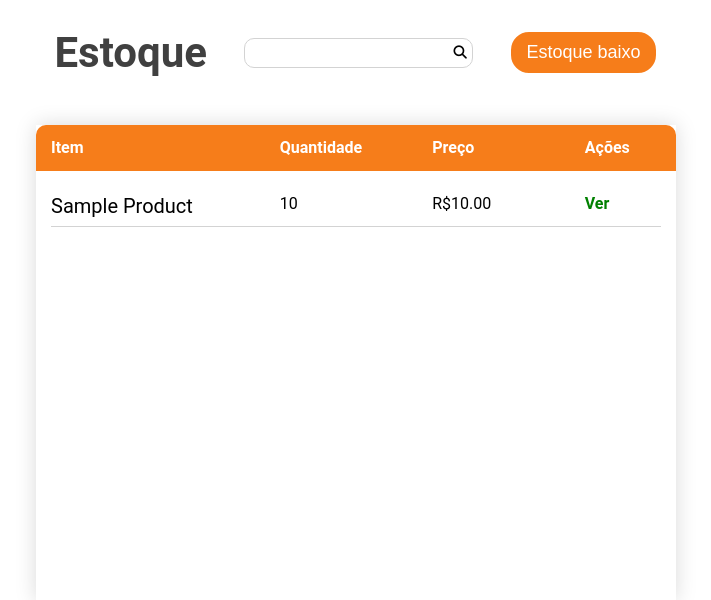
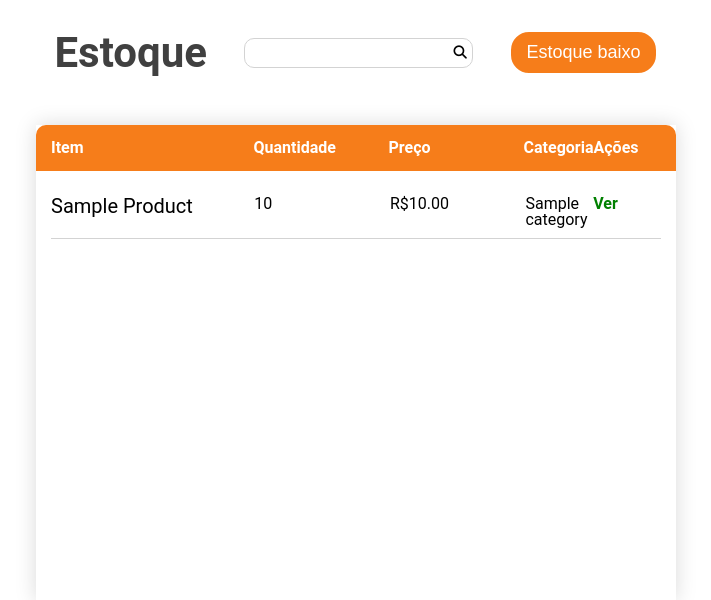
Before and after one commit to luismingati/countIt, a Django app: page /estoque/ in a window 1280 px wide. Shown: the part 70-670 px from the top of the page, without its empty margins (284-995 px from the left). Run offline with Django 4.2, Linux system fonts and the light colour scheme; a user stored in the database is signed in; tables that the repository leaves empty hold one stand-in row (values such as "Sample post"); some libraries are stand-ins or nearby versions.

Commit message:
Adding Category Feature

```diff
--- a/app/models.py
+++ b/app/models.py
@@ -1,6 +1,12 @@
 from django.db import models
 from django.contrib.auth.models import User
 from django.core.validators import MinValueValidator
+
+class Category(models.Model):
+    name = models.CharField(max_length=100)
+
+    def __str__(self):
+        return self.name
 
 class Product(models.Model):
     user = models.ForeignKey(User, on_delete=models.CASCADE, null=True, blank=True)
@@ -8,6 +14,7 @@ class Product(models.Model):
     quantity = models.PositiveIntegerField(validators=[MinValueValidator(1)])
     min_quantity = models.PositiveIntegerField(validators=[MinValueValidator(1)])
     price = models.DecimalField(max_digits=9, decimal_places=2, validators=[MinValueValidator(0.1)])
+    category = models.ForeignKey(Category, on_delete=models.SET_NULL, null=True, blank=True)
 
     def __str__(self):
         return self.name
--- a/app/static/css/list_style.css
+++ b/app/static/css/list_style.css
@@ -83,7 +83,7 @@
 }
 .left-content .content-table .table-head{
     display: grid;
-    grid-template-columns: 3fr 2fr 2fr 1fr;
+    grid-template-columns: 3fr 2fr 2fr 1fr 1fr;
     padding: 15px;
     background-color:#F67D1A;
     border-radius: 10px 10px 0 0;
@@ -97,7 +97,7 @@
 }
 .left-content .content-table .content .product{
     display: grid;
-    grid-template-columns: 3fr 2fr 2fr 1fr;
+    grid-template-columns: 3fr 2fr 2fr 1fr 1fr;
     padding: 10px 0;
     border-bottom: 1px solid lightgray;
 }
--- /dev/null
+++ b/app/templates/app/create_category.html
@@ -0,0 +1,5 @@
+<form method="post">
+    {% csrf_token %}
+    {{ form.as_p }}
+    <button type="submit">Criar Categoria</button>
+</form>
--- a/app/templates/app/product_detail.html
+++ b/app/templates/app/product_detail.html
@@ -13,6 +13,7 @@
             <p class="quantity">Quantidade: {{product.quantity}}</p>
             <p class="price">Preço: R${{product.price}}</p>
             <p class="min-quantity">Quantidade mínima: {{ product.min_quantity }}</p>
+            <p class="category">Categoria: {{ product.category }}</p>
             <div class="buttons">
                 <button class="delete">Deletar</button>
                 <a class="edit" href="{% url 'product-update' product.id %}">Editar</a>
--- a/app/templates/app/product_form.html
+++ b/app/templates/app/product_form.html
@@ -37,8 +37,13 @@
                 {{ form.min_quantity }}
                 {{ form.min_quantity.errors }}
             </div>
+            <div class="form-group">
+                <label for="{{ form.category.auto_id }}">Categoria:</label>
+                {{ form.category }}
+            </div>
 
             <button class="button" type="submit">Enviar</button>
+            <a class="category" href="{% url 'create-category' %}">Criar Categoria</a>
         </form>
     </div>
 </section>
--- a/app/templates/app/product_list.html
+++ b/app/templates/app/product_list.html
@@ -21,6 +21,7 @@
             <p>Item</p>
             <p>Quantidade</p>
             <p>Preço</p>
+            <p>Categoria</p>
             <p>Ações</p>
         </div>
         <div class="content">
@@ -29,6 +30,7 @@
                     <p class="name">{{product.name}}</p>
                     <p>{{product.quantity}}</p>
                     <p>R${{product.price}}</p>
+                    <p>{{product.category}}</p>
                     <a class="look" href="{% url 'product' product.id %}">Ver</a>
                 </div>
             {% endfor %}
--- a/app/urls.py
+++ b/app/urls.py
@@ -1,5 +1,5 @@
 from django.urls import path
-from .views import product_list, product_detail,create_product, product_update, product_delete, home, login_view, register, cart_view, complete_sale, search
+from .views import product_list, product_detail,create_product, product_update, product_delete, home, login_view, register, cart_view, complete_sale, search, create_category
 from django.contrib.auth.views import LogoutView
 
 
@@ -16,4 +16,5 @@ urlpatterns=[
     path('vendas/', cart_view, name='cart'),
     path('vendas/concluir/', complete_sale, name='complete-sale'),
     path('search/', search, name='search'),
+    path('createCategory/', create_category, name='create-category'),
 ]
--- a/app/views.py
+++ b/app/views.py
@@ -1,6 +1,6 @@
 from django.shortcuts import redirect
 from .models import Product, Cart
-from .forms import ProductForm
+from .forms import ProductForm, CategoryForm
 from django.http import JsonResponse
 from json import JSONDecodeError
 import json
@@ -187,3 +187,15 @@ def search(request):
     products = Product.objects.filter(user=request.user, name__icontains=query).order_by('-quantity')
     product_data = [{'id': product.id, 'name': product.name, 'price': product.price, 'quantity': product.quantity} for product in products]
     return JsonResponse({'products': product_data})
+
+@login_required
+def create_category(request):
+    if request.method == 'POST':
+        form = CategoryForm(request.POST)
+        if form.is_valid():
+            form.save()
+            return redirect('product-create')
+    else:
+        form = CategoryForm()
+
+    return render(request, 'app/create_category.html', {'form':form})
--- a/static/css/list_style.css
+++ b/static/css/list_style.css
@@ -83,7 +83,7 @@
 }
 .left-content .content-table .table-head{
     display: grid;
-    grid-template-columns: 3fr 2fr 2fr 1fr;
+    grid-template-columns: 3fr 2fr 2fr 1fr 1fr;
     padding: 15px;
     background-color:#F67D1A;
     border-radius: 10px 10px 0 0;
@@ -97,7 +97,7 @@
 }
 .left-content .content-table .content .product{
     display: grid;
-    grid-template-columns: 3fr 2fr 2fr 1fr;
+    grid-template-columns: 3fr 2fr 2fr 1fr 1fr;
     padding: 10px 0;
     border-bottom: 1px solid lightgray;
 }
```
Also changed, not shown: app/forms.py (+7 -2 lines), README.md, app/migrations/0004_product_category.py (added), app/migrations/0005_category_alter_product_category.py (added), app/migrations/0006_alter_product_category.py (added), app/templates/app/cart.html (line endings or trailing spaces), app/tests.py (line endings or trailing spaces), static/css/cart.css (line endings or trailing spaces), static/css/sale_completed.css (line endings or trailing spaces).
